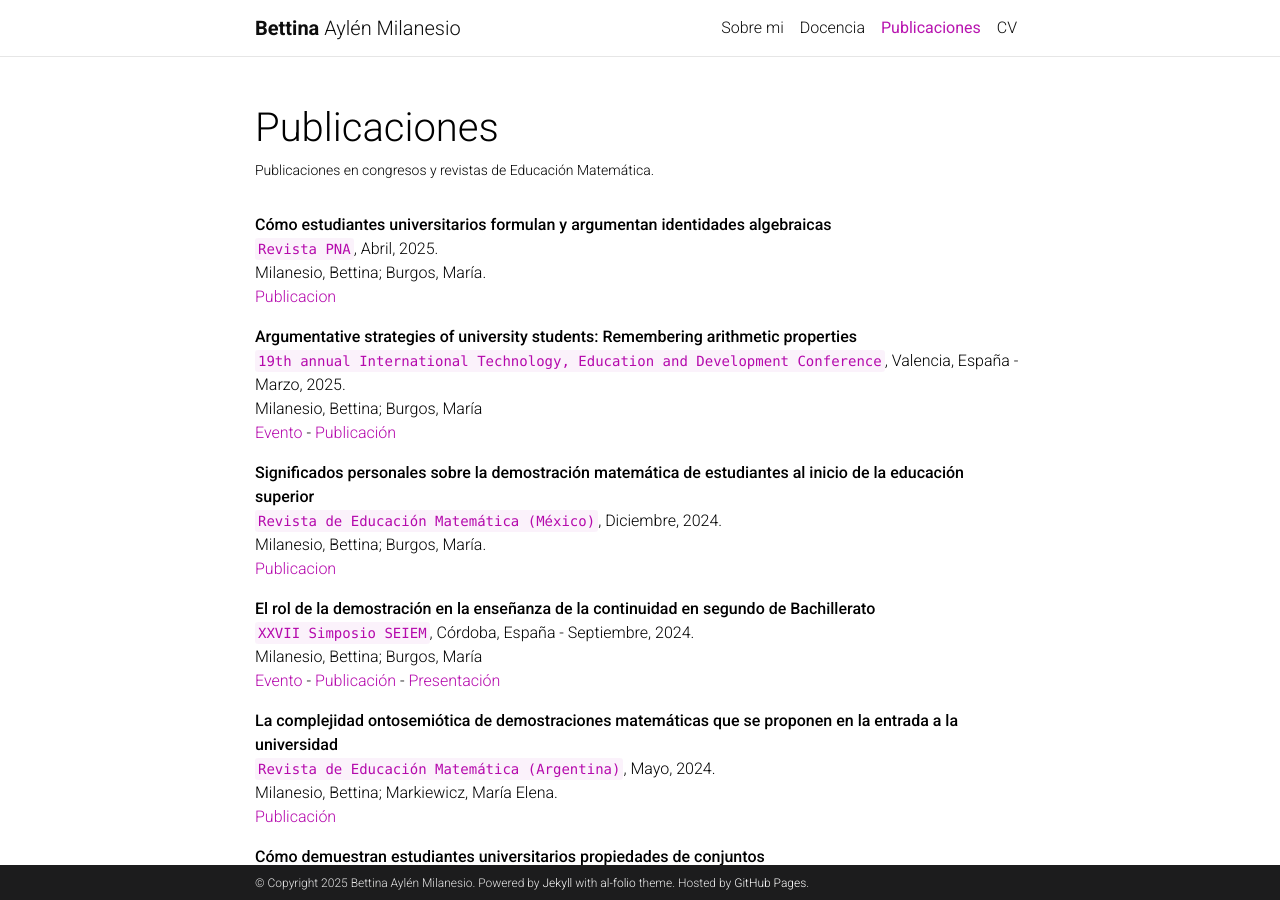
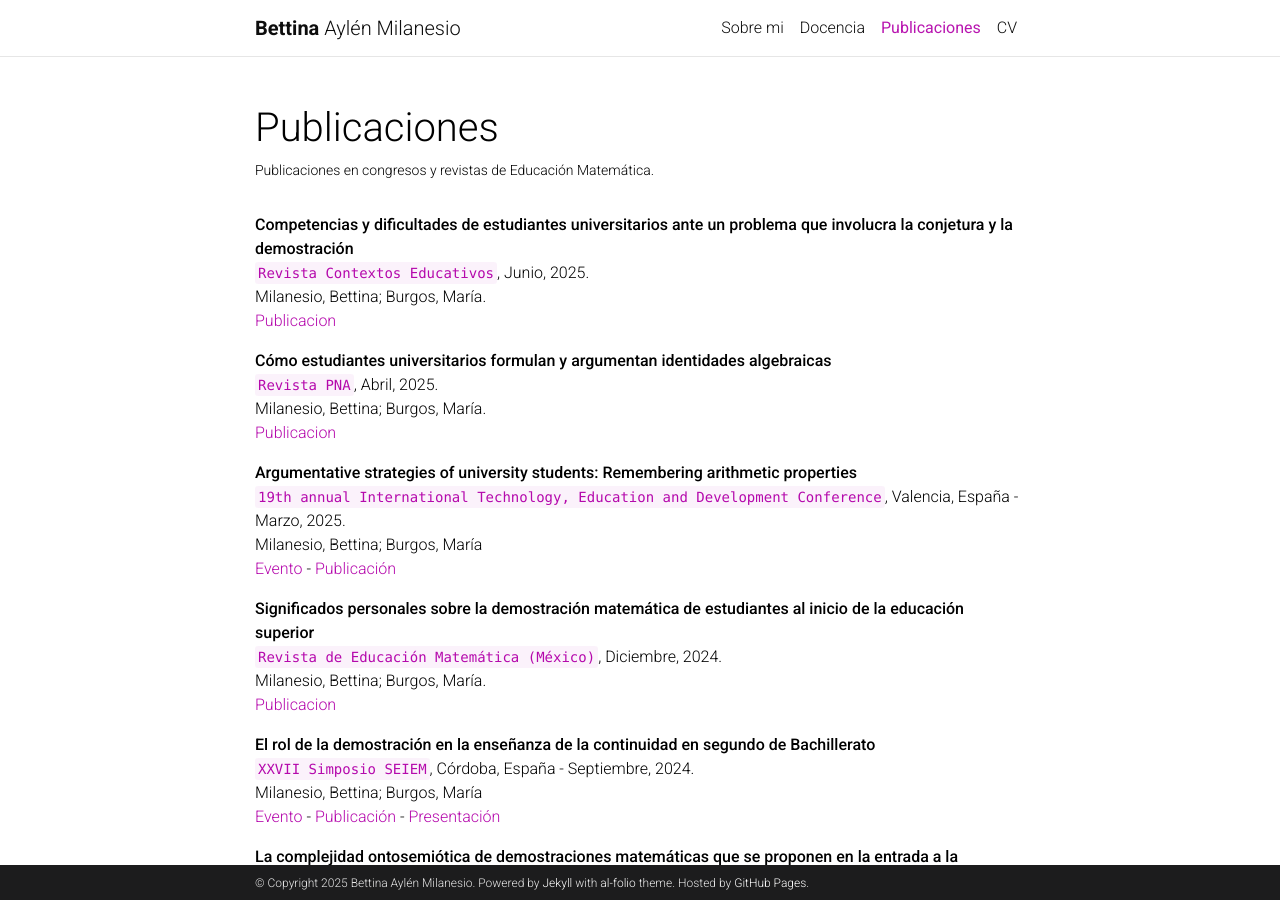
Before and after one commit to bmilanesio/bmilanesio.github.io, a Jekyll site: the page built from _pages/presentations.md, in a window 1280 px wide and 900 px high. Built offline with Jekyll 4.4.1, drawn with Linux system fonts in a browser that asks for light colours; comment, search, counter and statistics services are not loaded; a style sheet for code colours, icons or effects is not loaded.

Commit message:
actualizando

```diff
--- a/_pages/presentations.md
+++ b/_pages/presentations.md
@@ -6,6 +6,11 @@ description: Publicaciones en congresos y revistas de Educación Matemática.
 nav: true
 nav_order: 3
 ---
+
+**Competencias y dificultades de estudiantes universitarios ante un problema que involucra la conjetura y la demostración**\
+`Revista Contextos Educativos`, Junio, 2025.\
+Milanesio, Bettina; Burgos, María.\
+[Publicacion](https://doi.org/10.18172/con.6463)
 
 **Cómo estudiantes universitarios formulan y argumentan identidades algebraicas**\
 `Revista PNA`, Abril, 2025.\
```
